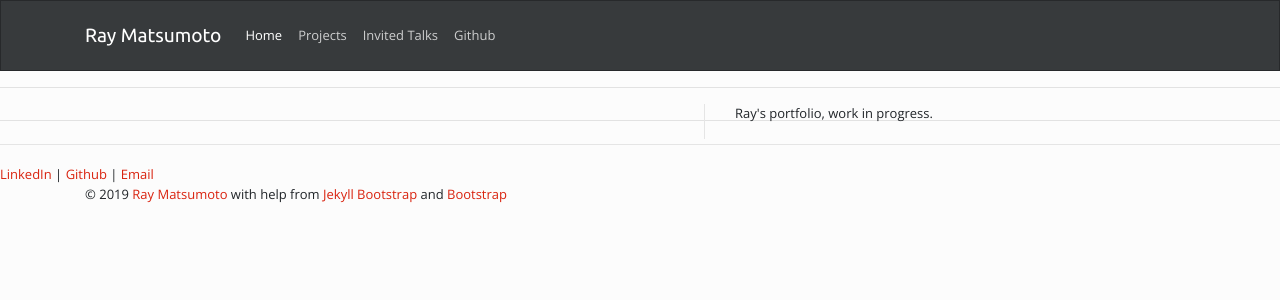
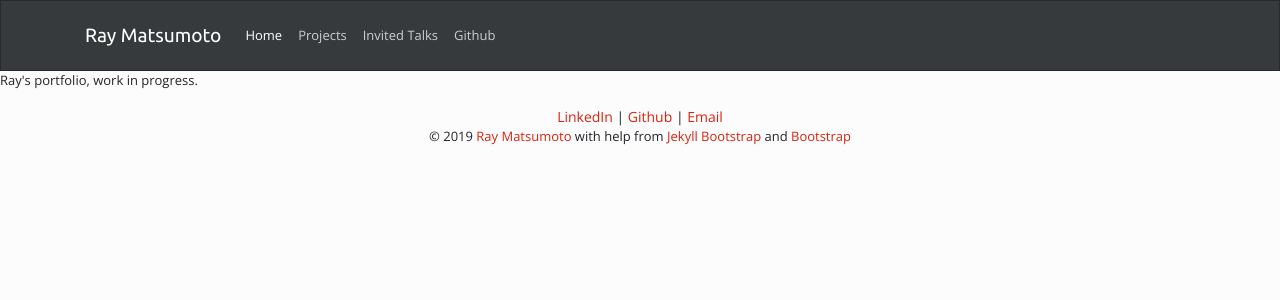
Before and after one commit to rmatsum836/rmatsum836.github.io, a Jekyll site: the page built from index.md, in a window 1280 px wide. Shown: the top 300 px of the page. Built offline with Jekyll 4.4.1, drawn with Linux system fonts in a browser that asks for light colours; nearby versions of some CDN libraries.

Commit message:
Try to fix font for body

```diff
--- a/index.md
+++ b/index.md
@@ -3,14 +3,7 @@ section: home
 layout: default
 ---
 
-<div class="hfeed">
-  <hr />
-  <div class="hentry post no-border">
-
-    <div class="entry-summary">
+<div class="body">
       <p>Ray's portfolio, work in progress.</p>
 
-    </div>
-    <hr />
-  </div>
 </div>
```
Also changed, not shown: css/bootstrap.css.
